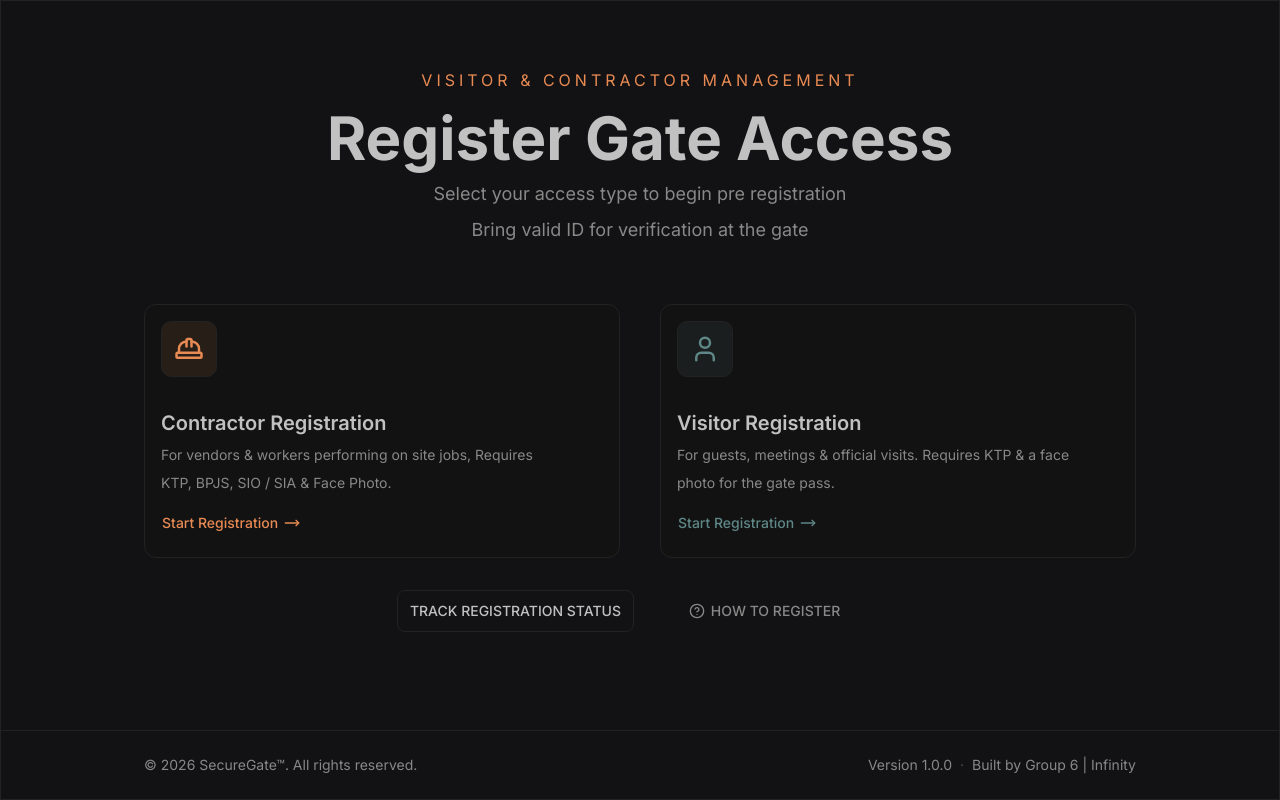
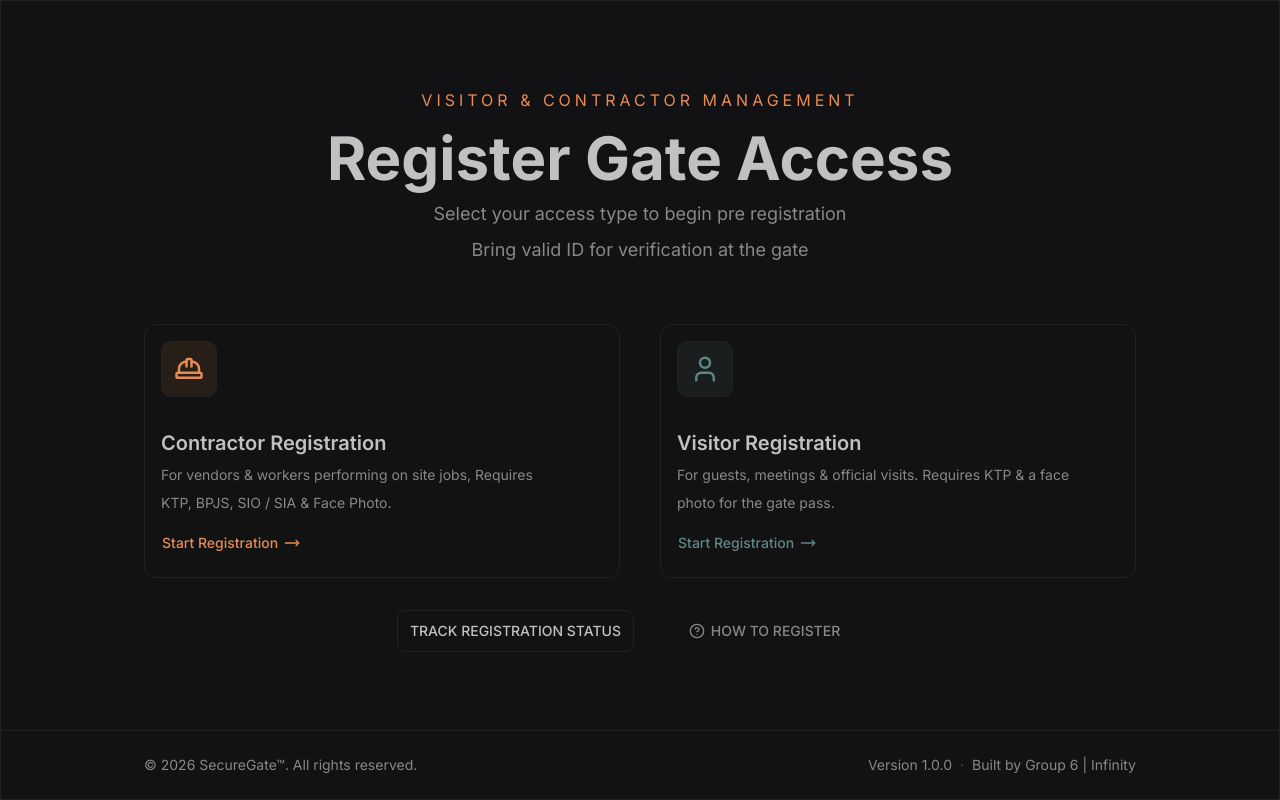
Before and after one commit to group-6-infinity/Smart-Contractor-Visitor-Access-Management-System, a Next.js app: page / in a window 1280 px wide. Built offline with nearby package versions, Linux system fonts and the light colour scheme.

Commit message:
fix: resolve padding top on home page

```diff
--- a/components/layouts/Home/main.tsx
+++ b/components/layouts/Home/main.tsx
@@ -8,7 +8,7 @@ export default function Main() {
     <>
       <main
         id="home__main__content"
-        className="mx-auto my-auto max-w-5xl p-4 max-sm:py-10"
+        className="mx-auto my-auto max-w-5xl pt-14 p-4 max-sm:py-10"
       >
         <Header />
         <Content />
```
